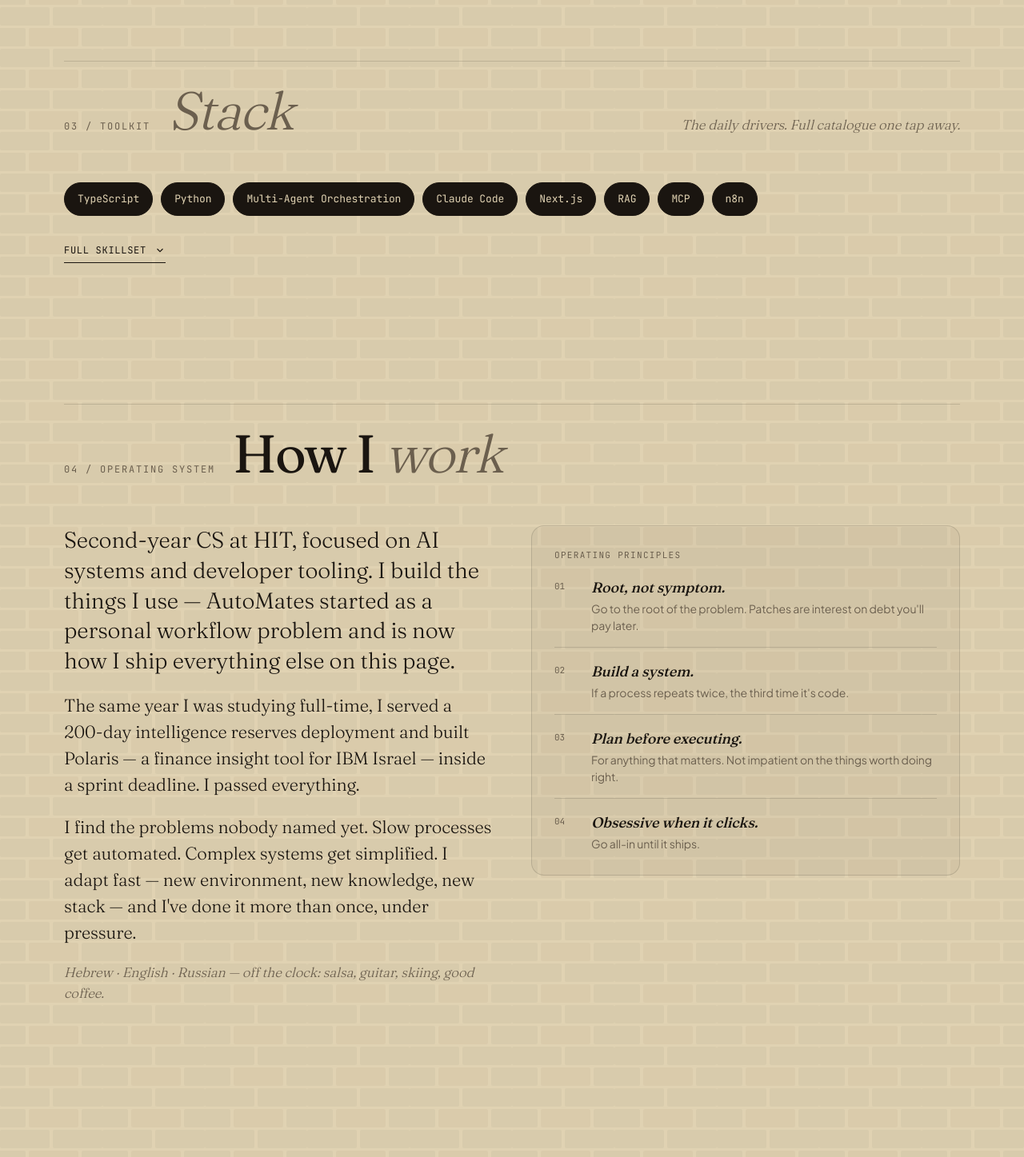
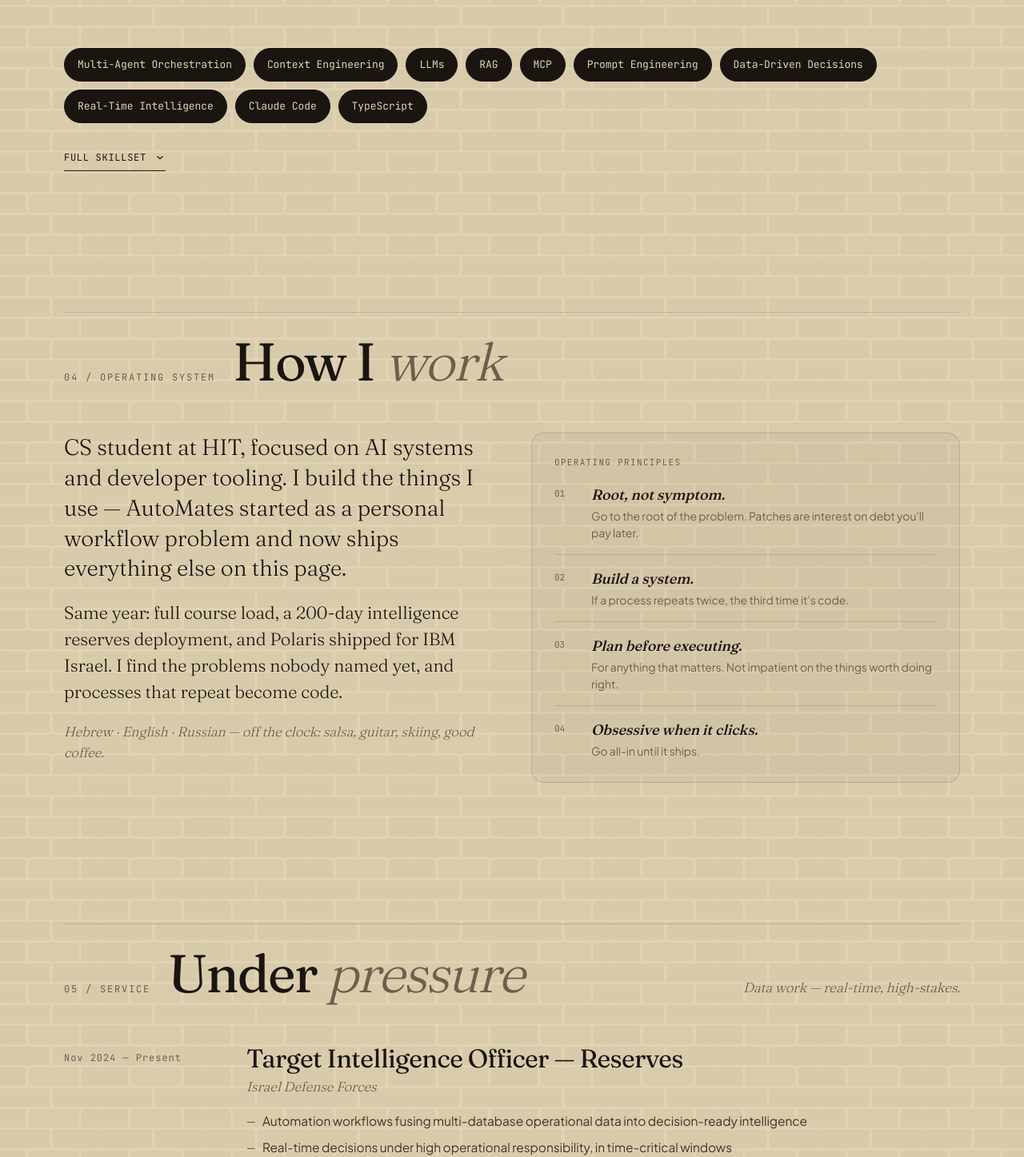
Before and after one commit to Nate-Vish/tailornate, a Next.js app: page / in a window 1280 px wide. Shown: the part 2123-3570 px from the top of the page at 80% size. Built offline with nearby package versions, Linux system fonts and the light colour scheme.

Commit message:
Minimal copy + AI and data skills front line

```diff
--- a/content/education.ts
+++ b/content/education.ts
@@ -11,13 +11,13 @@ export const education: EducationEntry[] = [
     degree: "AI Driven Development Program",
     institution: "Future HIT",
     period: "2026",
-    note: "Systematic AI-driven methodology, code quality engineering, and AI adoption leadership. Accepted a year early — program targets 3rd year+.",
+    note: "Accepted a year early — program targets 3rd year+.",
   },
   {
     degree: "Handzone Leaders Program",
     institution: "Future HIT · IBM Israel",
     period: "2026",
-    note: "Innovation leadership, MVP sprint, industry showcase. Built Polaris for IBM Israel.",
+    note: "Where Polaris was built.",
   },
   {
     degree: "Target Intelligence Professional",
--- a/content/experience.ts
+++ b/content/experience.ts
@@ -6,10 +6,8 @@ export const experience: ExperienceEntry[] = [
     org: "Israel Defense Forces",
     period: "Nov 2024 — Present",
     bullets: [
-      "Built queries and automation workflows across multiple databases, fusing raw operational data into compressed, decision-ready intelligence",
-      "Made real-time data-driven decisions under high operational responsibility; applied structured verification protocols in time-critical windows",
-      "Took ownership of unit operations: recruiting new members, defining work processes, and making personnel decisions to maintain team standards",
-      "Earned the Target Intelligence Professional certification (IDF Intelligence)",
+      "Automation workflows fusing multi-database operational data into decision-ready intelligence",
+      "Real-time decisions under high operational responsibility, in time-critical windows",
       "200 days deployed while completing a full CS course load",
     ],
   },
@@ -19,8 +17,8 @@ export const experience: ExperienceEntry[] = [
     period: "Nov 2019 — Dec 2023",
     bullets: [
       "Trained and commanded 50 soldiers",
-      "Managed security operations for 18 civilian settlements",
-      "Delivered weekly briefings to over 1,200 soldiers total",
+      "Security operations for 18 civilian settlements",
+      "Weekly briefings to 1,200+ soldiers",
     ],
   },
 ]
--- a/content/profile.ts
+++ b/content/profile.ts
@@ -13,9 +13,8 @@ export const profile: Profile = {
 }
 
 export const aboutParagraphs = [
-  "Second-year CS at HIT, focused on AI systems and developer tooling. I build the things I use — AutoMates started as a personal workflow problem and is now how I ship everything else on this page.",
-  "The same year I was studying full-time, I served a 200-day intelligence reserves deployment and built Polaris — a finance insight tool for IBM Israel — inside a sprint deadline. I passed everything.",
-  "I find the problems nobody named yet. Slow processes get automated. Complex systems get simplified. I adapt fast — new environment, new knowledge, new stack — and I've done it more than once, under pressure.",
+  "CS student at HIT, focused on AI systems and developer tooling. I build the things I use — AutoMates started as a personal workflow problem and now ships everything else on this page.",
+  "Same year: full course load, a 200-day intelligence reserves deployment, and Polaris shipped for IBM Israel. I find the problems nobody named yet, and processes that repeat become code.",
 ]
 
 export const principles = [
--- a/content/projects.ts
+++ b/content/projects.ts
@@ -6,7 +6,7 @@ export const projects: Project[] = [
     title: "AutoMates",
     tagline: "Open-source multi-agent AI development framework.",
     description:
-      "12 AI agents with distinct identities and domain knowledge, coordinated through an Orca routing layer that dispatches tasks and forges new agents on demand. LEARN FIRST protocol loads agents with curated knowledge before generating code. Five automated quality gates (security, legal, UX, brand, release) and cross-session memory. Used daily to build every other project on this page — currently powering an AI solution for the legal industry.",
+      "12 AI agents coordinated through an Orca routing layer — with a LEARN FIRST knowledge protocol, cross-session memory, and five automated quality gates. Used daily to build every other project on this page.",
     tech: ["Claude Code", "TypeScript", "MCP", "Multi-Agent", "Context Engineering"],
     status: "live",
     path: "~/automates",
@@ -24,7 +24,7 @@ export const projects: Project[] = [
     title: "Polaris",
     tagline: "Finance insight tool built for IBM Israel.",
     description:
-      "AI-powered dashboard that analyzes Excel financial data and uses the Gemini API to generate narrative insights. Code computes the numbers; AI writes text only. Architected with Claude Code, Claude Design, and AutoMates as part of the Handzone Leaders Program. Delivered a working MVP within the sprint deadline and presented it to IBM Israel leadership.",
+      "Dashboard that turns Excel financial data into narrative insights with the Gemini API — code computes the numbers, AI writes text only.",
     tech: ["Gemini API", "Next.js", "SheetJS", "Vercel", "AutoMates"],
     status: "shipped",
     path: "~/polaris",
--- a/content/skills.ts
+++ b/content/skills.ts
@@ -1,14 +1,16 @@
 import type { SkillCategory } from "@/types"
 
 export const keySkills = [
-  "TypeScript",
-  "Python",
   "Multi-Agent Orchestration",
-  "Claude Code",
-  "Next.js",
+  "Context Engineering",
+  "LLMs",
   "RAG",
   "MCP",
-  "n8n",
+  "Prompt Engineering",
+  "Data-Driven Decisions",
+  "Real-Time Intelligence",
+  "Claude Code",
+  "TypeScript",
 ]
 
 export const skillCategories: SkillCategory[] = [
@@ -21,11 +23,24 @@ export const skillCategories: SkillCategory[] = [
       "RAG",
       "MCP",
       "Prompt Engineering",
+      "Agent Memory Systems",
+      "Automated Quality Gates",
+    ],
+  },
+  {
+    name: "Data & Decisions",
+    items: [
+      "Data-Driven Decision Making",
+      "Real-Time Intelligence",
+      "Data Fusion & Verification",
+      "pandas",
+      "SheetJS",
+      "Zod",
     ],
   },
   {
     name: "AI Tooling",
-    items: ["Claude Code", "Gemini CLI", "Gemini API", "n8n"],
+    items: ["Claude Code", "Gemini CLI", "Gemini API", "Vercel AI SDK", "n8n"],
   },
   {
     name: "Languages",
@@ -35,8 +50,4 @@ export const skillCategories: SkillCategory[] = [
     name: "Web & Infrastructure",
     items: ["Next.js", "React", "Git", "GitHub", "Vercel", "shadcn/ui", "Linux"],
   },
-  {
-    name: "Data",
-    items: ["SheetJS", "pandas", "Zod"],
-  },
 ]
```
